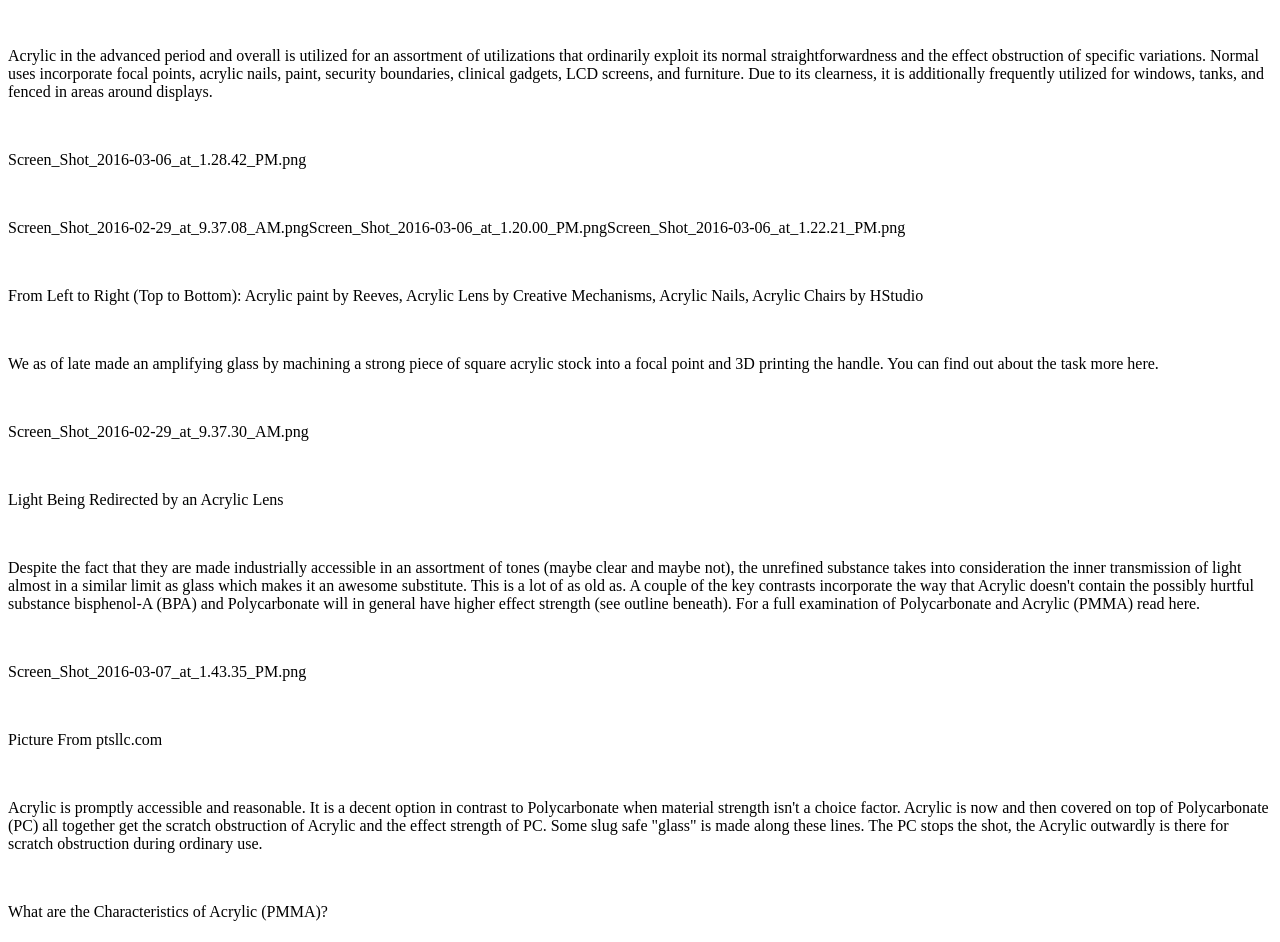
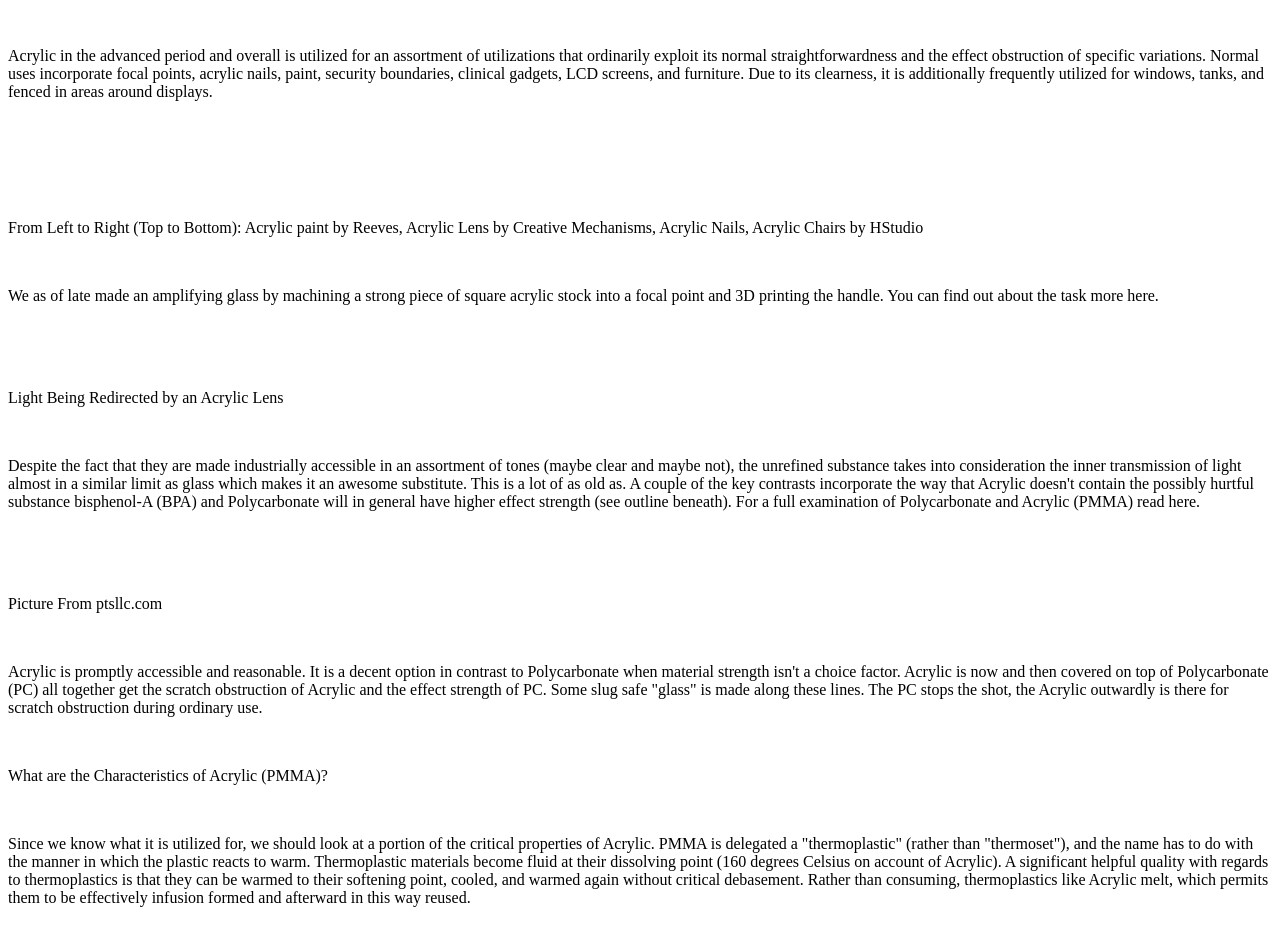
Before and after one commit to Johnyrunno/acrylic-plastic-, a plain HTML site: page index.html in a window 1280 px wide. Shown: the part 155-1097 px from the top of the page. Drawn offline with Linux system fonts and the light colour scheme.

Commit message:
Update index.html

```diff
--- a/index.html
+++ b/index.html
@@ -12,21 +12,17 @@
 <p><br></p>
 <p>Acrylic in the advanced period and overall is utilized for an assortment of utilizations that ordinarily exploit its normal straightforwardness and the effect obstruction of specific variations. Normal uses incorporate focal points, acrylic nails, paint, security boundaries, clinical gadgets, LCD screens, and furniture. Due to its clearness, it is additionally frequently utilized for windows, tanks, and fenced in areas around displays.&nbsp;</p>
 <p><br></p>
-<p>Screen_Shot_2016-03-06_at_1.28.42_PM.png&nbsp;</p>
 <p><br></p>
-<p>Screen_Shot_2016-02-29_at_9.37.08_AM.pngScreen_Shot_2016-03-06_at_1.20.00_PM.pngScreen_Shot_2016-03-06_at_1.22.21_PM.png&nbsp;</p>
 <p><br></p>
 <p>From Left to Right (Top to Bottom): Acrylic paint by Reeves, Acrylic Lens by Creative Mechanisms, Acrylic Nails, Acrylic Chairs by HStudio&nbsp;</p>
 <p><br></p>
 <p>We as of late made an amplifying glass by machining a strong piece of square acrylic stock into a focal point and 3D printing the handle. You can find out about the task more here.&nbsp;</p>
 <p><br></p>
-<p>Screen_Shot_2016-02-29_at_9.37.30_AM.png&nbsp;</p>
 <p><br></p>
 <p>Light Being Redirected by an Acrylic Lens&nbsp;</p>
 <p><br></p>
 <p>Despite the fact that they are made industrially accessible in an assortment of tones (maybe clear and maybe not), the unrefined substance takes into consideration the inner transmission of light almost in a similar limit as glass which makes it an awesome substitute. This is a lot of as old as. A couple of the key contrasts incorporate the way that Acrylic doesn&apos;t contain the possibly hurtful substance bisphenol-A (BPA) and Polycarbonate will in general have higher effect strength (see outline beneath). For a full examination of Polycarbonate and Acrylic (PMMA) read here.&nbsp;</p>
 <p><br></p>
-<p>Screen_Shot_2016-03-07_at_1.43.35_PM.png&nbsp;</p>
 <p><br></p>
 <p>Picture From ptsllc.com&nbsp;</p>
 <p><br></p>
```
